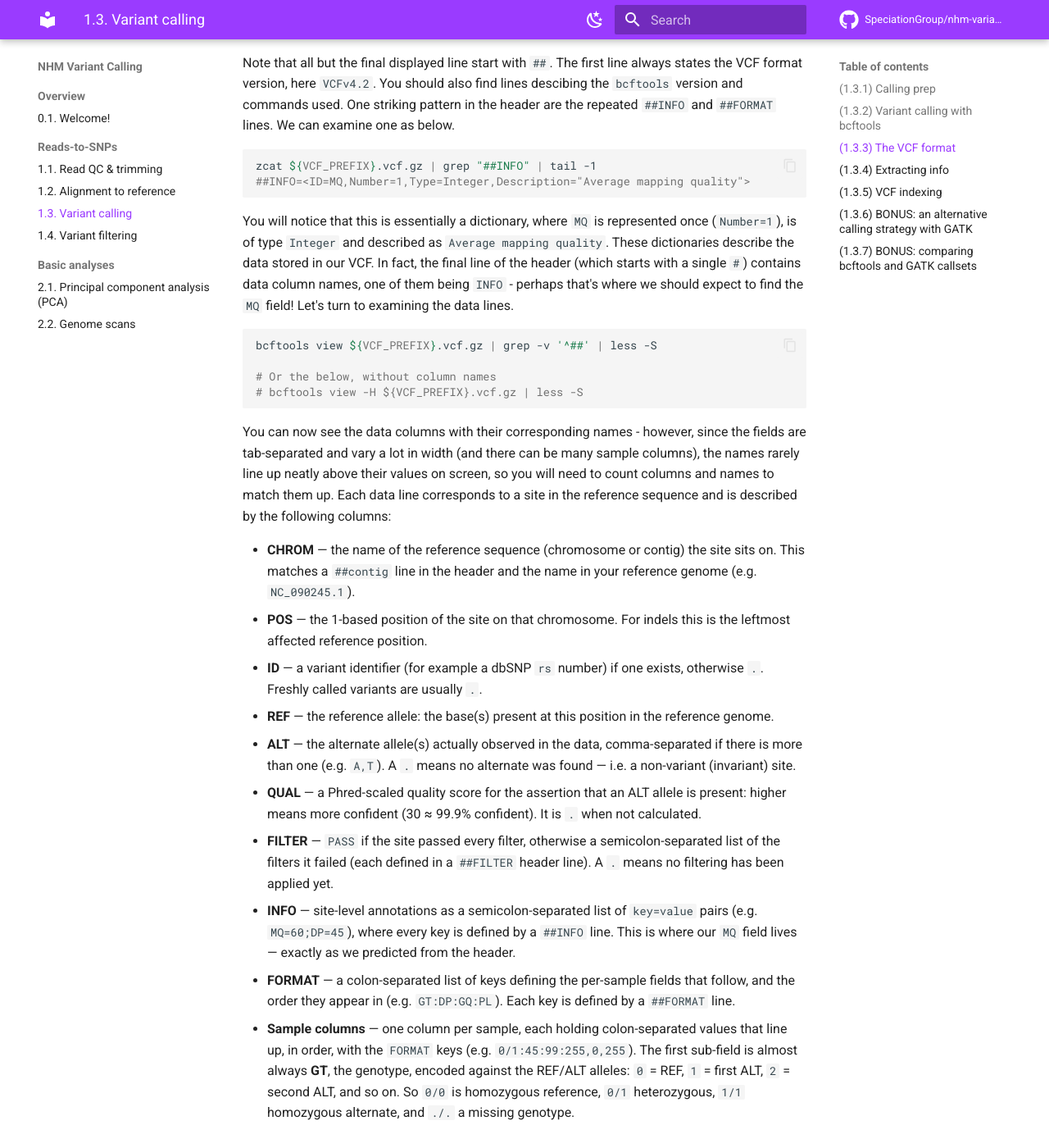
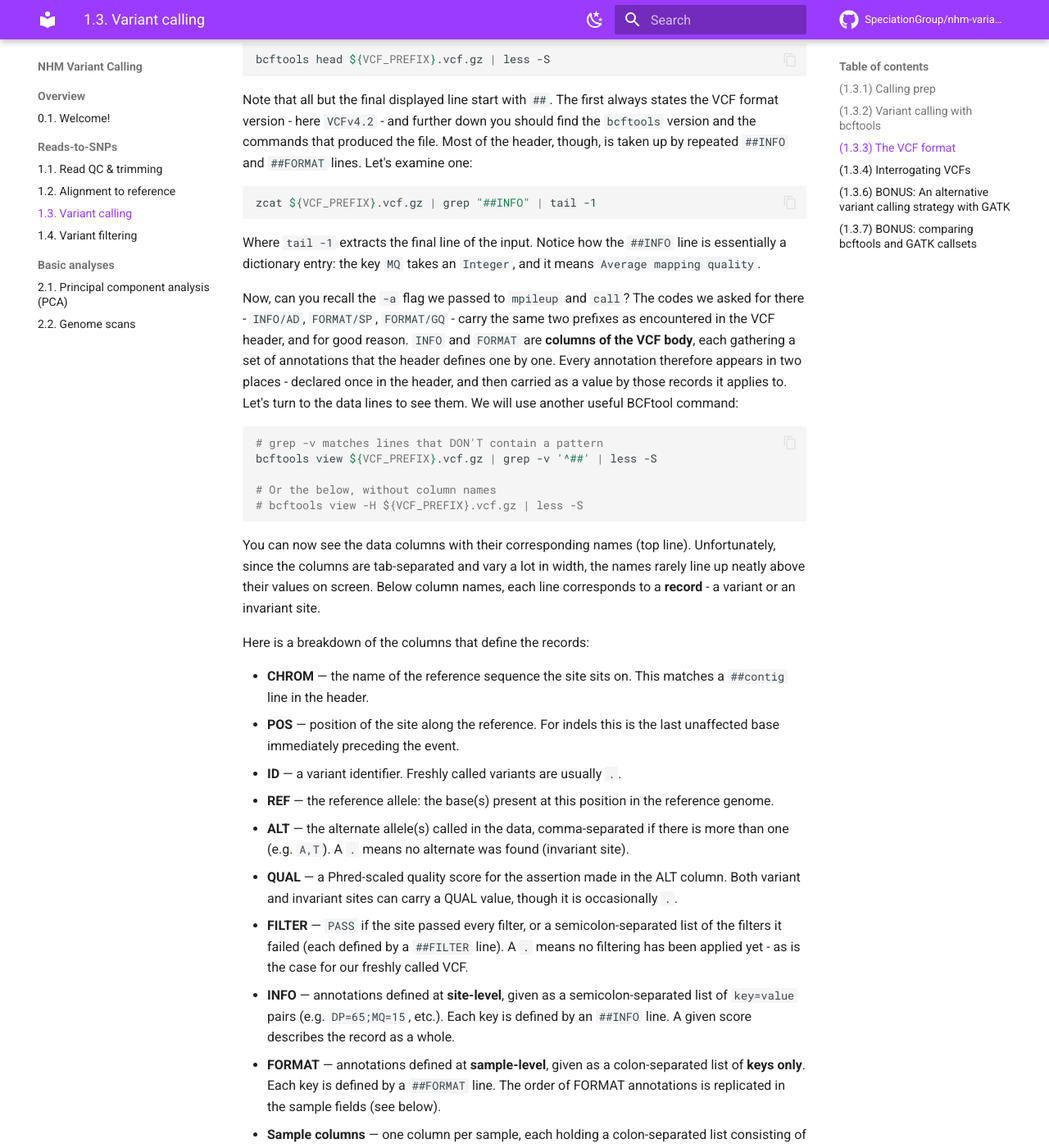
Before and after one commit to SpeciationGroup/nhm-variant-calling, an MkDocs documentation site: the page built from docs/1.reads2snps/1.3.calling.md, in a window 1280 px wide and 1400 px high, scrolled down 3080 px. Shown: the whole window at 82% size. Built offline with MkDocs 1.6.1 and Material for MkDocs 9.7.7, drawn with Linux system fonts in a browser that asks for light colours; comment, search, counter and statistics services are not loaded; some of the changed text lies outside the part shown.

Commit message:
Further edits

````diff
--- a/docs/1.reads2snps/1.3.calling.md
+++ b/docs/1.reads2snps/1.3.calling.md
@@ -31,7 +31,7 @@
 
 ## (1.3.2) Variant calling with `bcftools`
 
-Variant calling with `bcftools` consists of two steps: **(1)** `mpileup`, that, for each vertical 'slice' through the given alignment (i.e., site), computes genotype likelihoods (based on base qualities, read mapping qualities, etc.) and **(2)** `call`, that evaluates the most likely genotypes under the assumption of Hardy-Weinberg equilibrium ([Danacek, 2021](../papers/danecek2021.pdf)). The two commands can be piped together so the intermediate never touches disk, and the final output is recorded as a **VCF (variant call format) file**. Run the caller, and then we'll break things down.
+Variant calling with `bcftools` consists of two steps: **(1)** `mpileup`, that, for each vertical 'slice' through the given alignment (i.e., site), computes genotype likelihoods (based on base qualities, read mapping qualities, etc.) and **(2)** `call`, that evaluates the most likely genotypes under the assumption of Hardy-Weinberg equilibrium ([Danacek, 2021](../papers/danecek2021.pdf)). The two commands can be piped together so the intermediate never touches disk, and the final output is recorded as a VCF file. Run the caller, and then we'll break the commands down.
 
 ```bash
 # BCFtools mpileup / call inputs
@@ -44,131 +44,147 @@
 # Commands
 mkdir -p ./3.calls/bcftools
 bcftools mpileup \
-    -a FORMAT/AD,FORMAT/DP,FORMAT/SP,INFO/AD \
+    -a INFO/AD,FORMAT/SP \
     -f $REF \
     -b $BAMS \
     -Ou |
 bcftools call \
     -m \
-    -f GQ,GP \
+    -a FORMAT/GQ \
     -Oz \
     -o ${VCF_PREFIX}.vcf.gz
 ```
 
-Note that we used a VCF_PREFIX rather than a VCF variable - this will make it easier to create multiple VCF files differing by suffixes, and there'll be a couple in the next worksheet. Now, what do the different flags mean?
+Note that we used a VCF_PREFIX variable **without an extension**. This will make it easier to create multiple VCF files with different extensions, and we'll see a couple in the next worksheet. Now, what do the different flags mean?
 
 `bcftools mpileup`:
 
-- `-a` annotates each site record with extra fields that are not emitted by default. You will be able to better understand what these mean once we've inspected a VCF file (see below) and performed some filtering (next worksheet), so be sure to revisit this command later.
+- `-a` annotates each record with extra fields (`INFO/AD`and `FORMAT/SP`) that are not emitted by default. Exactly what these mean will become clear once we inspect the VCF file (see below).
 - `-f` and `-b` specify the reference FASTA and BAM-list file, respectively.
-- `-Ou` specifies that the output (`-O`) should be in an *uncompressed BCF* format (`u`). The BCF format is a binary VCF counterpart, and using it in a pipe is the most efficient option.
+- `-Ou` specifies that the output (`-O`) should be in an uncompressed BCF format (`u`). The BCF format is a binary counterpart of VCF (think of SAM -> BAM); here, it's just used inside the pipe for efficiency.
 
 `bcftools call`:
 
-- `-m` ensures that multiallelic sites are correctly called.
-- `-f GQ,GP` IN ADDITION TO CALLING VARIANTS, WE WANT TO ADD(again, revisit later) adds two per-sample quality fields to the VCF file: `GQ`, the Phred-scaled confidence in the genotype that was called, and `GP`, the posterior probability of each possible genotype. `GQ` is what the soft filters in the next worksheet use to mask individual genotypes they do not believe.
-- `-Oz` specifies a *compressed VCF* output - hence the `.vcf.gz` extension.
+- `-m` selects the 'multiallelic caller' algorithm instead of an older 'consensus caller' (`-c`), which can detect at most one alternative allele per site. Neither of these options is default, and one of them needs to provided.
+- `-a` is analogous to `mpileup -a` but adds fields specific to the `call` stage. Think of the division of labour between the two commands - while `mpileup` handles reads, `call` works with genotypes. Some annotations are derived from directly from the latter (more on that later).
+- `-Oz` specifies a compressed VCF output, hence the `.vcf.gz` extension.
 
-One commonly included option that we deliberately **avoided** is `-v` (or `--variants-only`) used with `bcftools call`. Passing `-v` would emit only variant sites, dropping all sites where no alternative alleles were called. This, however, makes it more difficult to compute nucleotide diversity ($\pi$) and divergence ($d_{xy}$) that are per-base quantities.
+One commonly included option that we deliberately **avoided** is `-v` (or `--variants-only`) used with `bcftools call`. Passing `-v` would emit only variant sites, discrading all invariant sites, where no alternative alleles have been called. This interferes with calculating population genetic statistics such as nucleotide diversity ($\pi$) and divergence ($d_{xy}$), so we recommend you avoid this flag, if possible.
 
 !!! tip "On VCF compression"
-    Note that VCF files produced with `-Oz` are compressed using [`bgzip`](https://www.htslib.org/doc/bgzip.html) and not plain `gzip`. This is important to keep in mind if you ever want to compress a VCF manually.
+    Note that VCF files produced with `-Oz` are compressed using [`bgzip`](https://www.htslib.org/doc/bgzip.html) and not plain `gzip`. Keep this in mind, since bgzip-compression is required by some commands such as `bcftools index`.
 
 ## (1.3.3) The VCF format
 
-A full desciption of the VCF format can be found [here](https://samtools.github.io/hts-specs/VCFv4.2.pdf), but we will now walk through its most important aspects.
+The VCF (Variant Call Format) is defined in full [here](https://samtools.github.io/hts-specs/VCFv4.2.pdf); today we'll just cover its most important aspects.
 
-A VCF consists of two main components - the header and the 'body' (consiting of site records). Let's examine the header first.
+Similarly to a SAM, a VCF splits into a header and a 'body'. Since it's a tradition by now, let's examine the header first. `bcftools` is used not only for calling but for manipulating VCFs generally, and it has a dedicated command for this:
 
 ```bash
 bcftools head ${VCF_PREFIX}.vcf.gz | less -S
-
-# Or the below
-# bcftools view -h ${VCF_PREFIX}.vcf.gz | less -S
 ```
 
-Note that all but the final displayed line start with `##`. The first line always states the VCF format version, here `VCFv4.2`. You should also find lines descibing the `bcftools` version and commands used. One striking pattern in the header are the repeated `##INFO` and `##FORMAT` lines. We can examine one as below.
+Note that all but the final displayed line start with `##`. The first always states the VCF format version - here `VCFv4.2` - and further down you should find the `bcftools` version and the commands that produced the file. Most of the header, though, is taken up by repeated `##INFO` and `##FORMAT` lines. Let's examine one:
 
 ```bash
 zcat ${VCF_PREFIX}.vcf.gz | grep "##INFO" | tail -1
-##INFO=<ID=MQ,Number=1,Type=Integer,Description="Average mapping quality">
 ```
 
-You will notice that this is essentially a dictionary, where `MQ` is represented once (`Number=1`), is of type `Integer` and described as `Average mapping quality`. These dictionaries describe the data stored in our VCF. In fact, the final line of the header (which starts with a single `#`) contains data column names, one of them being `INFO` - perhaps that's where we should expect to find the `MQ` field! Let's turn to examining the data lines.
+Where `tail -1` extracts the final line of the input. Notice how the `##INFO` line is essentially a dictionary entry: the key `MQ` takes an `Integer`, and it means `Average mapping quality`.
+
+Now, can you recall the `-a` flag we passed to `mpileup` and `call`? The codes we asked for there - `INFO/AD`, `FORMAT/SP`, `FORMAT/GQ` - carry the same two prefixes as encountered in the VCF header, and for good reason. `INFO` and `FORMAT` are **columns of the VCF body**, each gathering a set of annotations that the header defines one by one. Every annotation therefore appears in two places - declared once in the header, and then carried as a value by those records it applies to. Let's turn to the data lines to see them. We will use another useful BCFtool command:
 
 ```bash
+# grep -v matches lines that DON'T contain a pattern
 bcftools view ${VCF_PREFIX}.vcf.gz | grep -v '^##' | less -S
 
 # Or the below, without column names
 # bcftools view -H ${VCF_PREFIX}.vcf.gz | less -S
 ```
 
-You can now see the data columns with their corresponding names - however, since the fields are tab-separated and vary a lot in width (and there can be many sample columns), the names rarely line up neatly above their values on screen, so you will need to count columns and names to match them up. Each data line corresponds to a site in the reference sequence and is described by the following columns:
+You can now see the data columns with their corresponding names (top line). Unfortunately, since the columns are tab-separated and vary a lot in width, the names rarely line up neatly above their values on screen. Below column names, each line corresponds to a **record** - a variant or an invariant site.
 
-- **CHROM** — the name of the reference sequence (chromosome or contig) the site sits on. This matches a `##contig` line in the header and the name in your reference genome (e.g. `NC_090245.1`).
-- **POS** — the 1-based position of the site on that chromosome. For indels this is the leftmost affected reference position.
-- **ID** — a variant identifier (for example a dbSNP `rs` number) if one exists, otherwise `.`. Freshly called variants are usually `.`.
+Here is a breakdown of the columns that define the records:
+
+- **CHROM** — the name of the reference sequence the site sits on. This matches a `##contig` line in the header.
+- **POS** — position of the site along the reference. For indels this is the last unaffected base immediately preceding the event.
+- **ID** — a variant identifier. Freshly called variants are usually `.`.
 - **REF** — the reference allele: the base(s) present at this position in the reference genome.
-- **ALT** — the alternate allele(s) actually observed in the data, comma-separated if there is more than one (e.g. `A,T`). A `.` means no alternate was found — i.e. a non-variant (invariant) site.
-- **QUAL** — a Phred-scaled quality score for the assertion that an ALT allele is present: higher means more confident (30 ≈ 99.9% confident). It is `.` when not calculated.
-- **FILTER** — `PASS` if the site passed every filter, otherwise a semicolon-separated list of the filters it failed (each defined in a `##FILTER` header line). A `.` means no filtering has been applied yet.
-- **INFO** — site-level annotations as a semicolon-separated list of `key=value` pairs (e.g. `MQ=60;DP=45`), where every key is defined by a `##INFO` line. This is where our `MQ` field lives — exactly as we predicted from the header.
-- **FORMAT** — a colon-separated list of keys defining the per-sample fields that follow, and the order they appear in (e.g. `GT:DP:GQ:PL`). Each key is defined by a `##FORMAT` line.
-- **Sample columns** — one column per sample, each holding colon-separated values that line up, in order, with the `FORMAT` keys (e.g. `0/1:45:99:255,0,255`). The first sub-field is almost always **GT**, the genotype, encoded against the REF/ALT alleles: `0` = REF, `1` = first ALT, `2` = second ALT, and so on. So `0/0` is homozygous reference, `0/1` heterozygous, `1/1` homozygous alternate, and `./.` a missing genotype.
+- **ALT** — the alternate allele(s) called in the data, comma-separated if there is more than one (e.g. `A,T`). A `.` means no alternate was found (invariant site).
+- **QUAL** — a Phred-scaled quality score for the assertion made in the ALT column. Both variant and invariant sites can carry a QUAL value, though it is occasionally `.`.
+- **FILTER** — `PASS` if the site passed every filter, or a semicolon-separated list of the filters it failed (each defined by a `##FILTER` line). A `.` means no filtering has been applied yet - as is the case for our freshly called VCF.
+- **INFO** — annotations defined at **site-level**, given as a semicolon-separated list of `key=value` pairs (e.g. `DP=65;MQ=15`, etc.). Each key is defined by an `##INFO` line. A given score describes the record as a whole.
+- **FORMAT** — annotations defined at **sample-level**, given as a colon-separated list of **keys only**. Each key is defined by a `##FORMAT` line. The order of FORMAT annotations is replicated in the sample fields (see below).
+- **Sample columns** — one column per sample, each holding a colon-separated list consisting of a **genotype** and values defined by the FORMAT column. The genotypes are encoded against the REF/ALT alleles: `0` = REF, `1` = first ALT, `2` = second ALT, and so on. Accordingly, `0/0` is homozygous reference, `0/1` heterozygous, `1/1` homozygous alternate, whereas `./.` is a missing genotype.
 
-## (1.3.4) Extracting info
+Some of the above definitions might sound somewhat abstract. The key thing to understand is **the relationship between the INFO, FORMAT and sample columns**, so do spend time trying to relate them to one another.
 
-Reading a VCF with `less` is fine for exploration, but the format is not something you want to parse by hand. Luckily, all the useful information can be pulled out of a VCF using `bcftools query`. For example, the sample names:
+## (1.3.4) Interrogating VCFs
+
+Reading a VCF with `less` is fine for exploration - for extracting specific information, specialised BCFtools commands come to the rescue. Sample names, for example, can be extracted using `bcftools query` with the `-l` flag:
 
 ```bash
-bcftools query -l ${VCF_PREFIX}.vcf.gz | head
+bcftools query -l ${VCF_PREFIX}.vcf.gz
 ```
 
-Or defined fields:
+A more elaborate `query` command extracts specific INFO and FORMAT annotations:
 
 ```bash
 bcftools query -i 'TYPE="snp"' -f '%CHROM\t%POS\t%REF\t%ALT\t%QUAL\t%INFO/DP[\t%GT:%DP]\n' ${VCF_PREFIX}.vcf.gz | head
 ```
 
-In the above command, note the following:
+This prints a tab-separated table, ready for further analyses in R, for example. In the above command, note the following:
 
-- `-i 'TYPE="snp"'` keeps only SNP records - assuming we are only interested in those.
-- `%` marks a field; everything else is printed to output literally (`\t` is a tab and `\n` is a new line character).
-- `INFO/` before `DP` is required to dinstinguish between site-level and sample-level values.
-- Square brackets loop over sample-level values in `bcftools query -l` order. Note the positioning of `\t`....
+- **`-i 'TYPE="snp"'`** keeps only SNP records - assuming we are only interested in those.
+- **`-f`** reads a string that requests specific fields:
+    - `%` marks a field. Everything else is printed to output literally: `\t` is a tab and `\n` is a new line character.
+    - `INFO/` before `DP` is required to dinstinguish between site-level and sample-level values; `DP` is represented in both INFO and FORMAT.
+    - Square brackets loop over sample-level values (same order as `bcftools query -l`). Note the positioning of `\t` - it sits inside the brackets, so a tab is printed once per sample rather than once per line.
 
-Now the interesting question - how many different sites are present in our VCF?
+Just like `samtools`, `bcftools` can print a summary report of the whole file. This will answer one fundamental question - how many, and what kind of, sites are present in our VCF?
 
 ```bash
-bcftools stats
+bcftools stats ${VCF_PREFIX}.vcf.gz | less -S
+```
 
-# If you want a clean...
+Alright, that's another big report, and we're not saving this one to disk. Instead, using some of the tricks we learnt before - but now in combination with a `cut` command that extracts columns 3 and 4 - we can pull out just the summary numbers:
+
+```bash
 bcftools stats ${VCF_PREFIX}.vcf.gz | grep "^SN" | cut -f3,4
 ```
-Where `grep "^SN"` pulls out only 'summary number' lines and `cut -f3,4` does XXX. Nonetheless, since for many analysis we are just interested in SNPs, we might want to simply check their number. **Can you figure out how?** (Tip: use `bcftools view` and a built-in Unix command.)
 
-More intro... IN general, bcftools view is a powerful way to....
+Now, we have a compact report: the number of records in the file, how many of them are 'no-ALTs' (= invariant sites), and a breakdown of the rest into SNPs, indels and multiallelic sites. Of course, we can request information in an even more streamlined manner. For example, just the SNP count:
 
-??? success "Show the answer"
-    ```bash
-    bcftools view -Hv snps ${VCF_PREFIX}.vcf.gz | wc -l
-    ```
+```bash
+bcftools view -Hv snps ${VCF_PREFIX}.vcf.gz | wc -l
+```
 
-## (1.3.5) VCF indexing
+Where `-H` narrows down the output to just the VCF body, `-v snps` requests SNPs only, and `wc -l` counts lines. The number shoud be identical to that reported by `bcftools stats`!
 
-Sometimes you might only want to access only a section of your VCF. While we won't be doing that later on, just for the record:
+Finally, especially with a big VCF, you could be interested in just interrogating a specifc region of a specific chromosome. First, we need to index our VCF...
 
 ```bash
 bcftools index ${VCF_PREFIX}.vcf.gz
 ```
 
-This produces a `.csi` index file, and this is what makes accessing different regions of your reference possible:
+...and only access our region of interest with `bcftools view`. This is specified with a string provided to the `-r` flag:
 
 ```bash
 bcftools view -H -r NC_090245.1:1-1000 ${VCF_PREFIX}.vcf.gz | wc -l
 ```
 
-## (1.3.6) BONUS: an alternative calling strategy with `GATK`
+Where
+
+
+Note that the region query fails without the index - `bcftools` reports `could not load index` rather than scanning the file. This is what the block structure of `bgzip` compression buys us, as mentioned earlier.
+
+Again, the morale is that smart combinations of `samtools` and `bcftools` is the staple of any bioinformatician. There
+
+
+ with Unix commands can answer most questions you will have about your data, without ever writing a parser. Do spend the time getting comfortable with `query`, `view` and `stats` - and do explore the [`bcftools` documentation](https://www.htslib.org/doc/bcftools.html), which is exhaustive and full of worked examples.
+
+
+## (1.3.6) BONUS: An alternative variant calling strategy with `GATK`
 
 You may realise that the addition of new samples would necessitate rerunning both the `bcftools mpileup` and `call` commands. While with our sample and file sizes this does not seem daunting, adding an additional sample to a realistic dataset
 (say, 30 full-size *Littorina* genomes) means redoing the whole run - and many more hours of compute time. So - not trivial!
````
Also changed, not shown: docs/1.reads2snps/1.2.alignment.md (+1 -1 lines).
